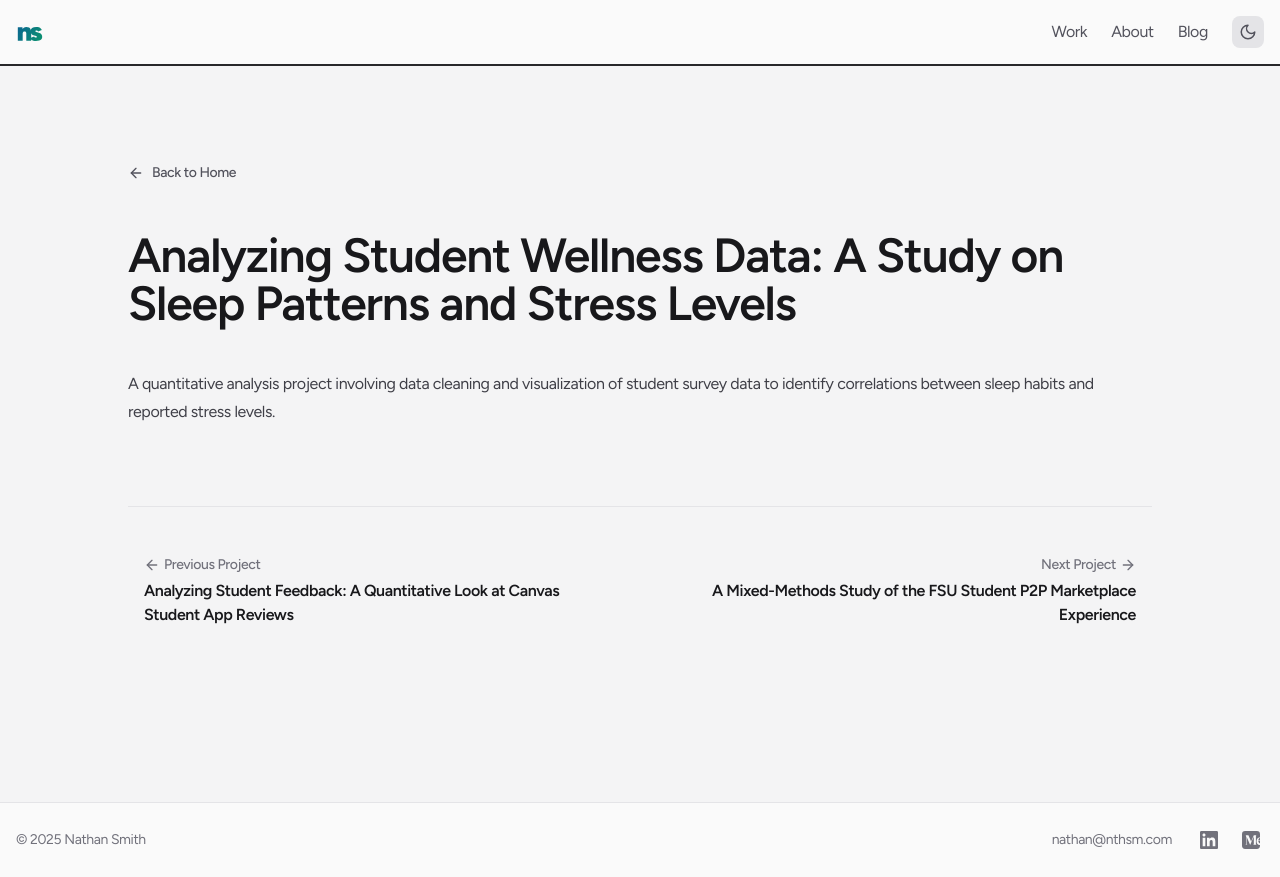
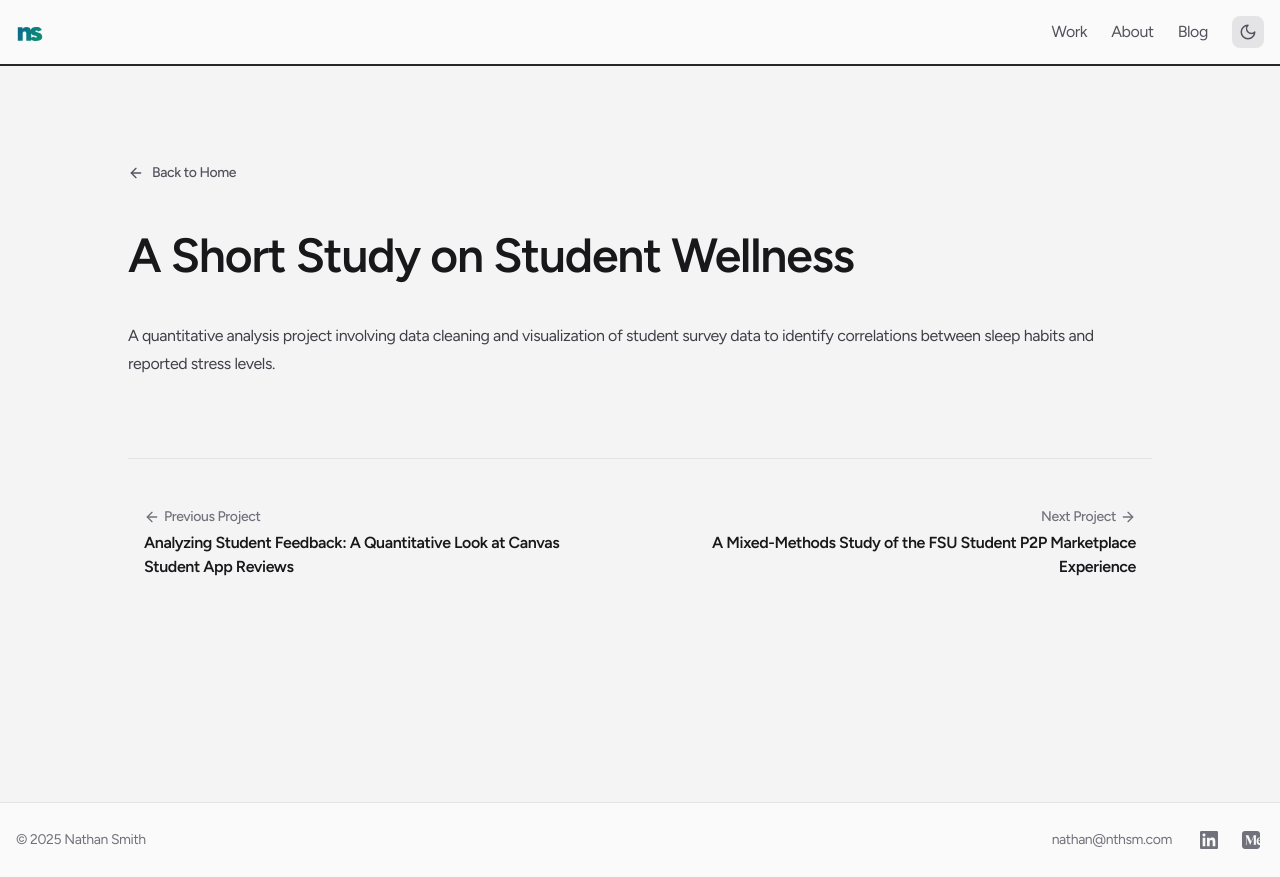
Before and after one commit to nthsm/portfolio, a Next.js app: page /student-wellness-study in a window 1280 px wide. Built offline with nearby package versions, Linux system fonts and the light colour scheme.

Commit message:
Update page.mdx

```diff
--- a/app/(posts)/student-wellness-study/page.mdx
+++ b/app/(posts)/student-wellness-study/page.mdx
@@ -1,10 +1,10 @@
 ---
-title: "Analyzing Student Wellness Data: A Study on Sleep Patterns and Stress Levels"
+title: "A Short Study on Student Wellness"
 description: "A quantitative analysis project involving data cleaning and visualization of student survey data to identify correlations between sleep habits and reported stress levels."
 image: ''
 date: ''
 ---
 
-# Analyzing Student Wellness Data: A Study on Sleep Patterns and Stress Levels
+# A Short Study on Student Wellness
 
 A quantitative analysis project involving data cleaning and visualization of student survey data to identify correlations between sleep habits and reported stress levels.
```
